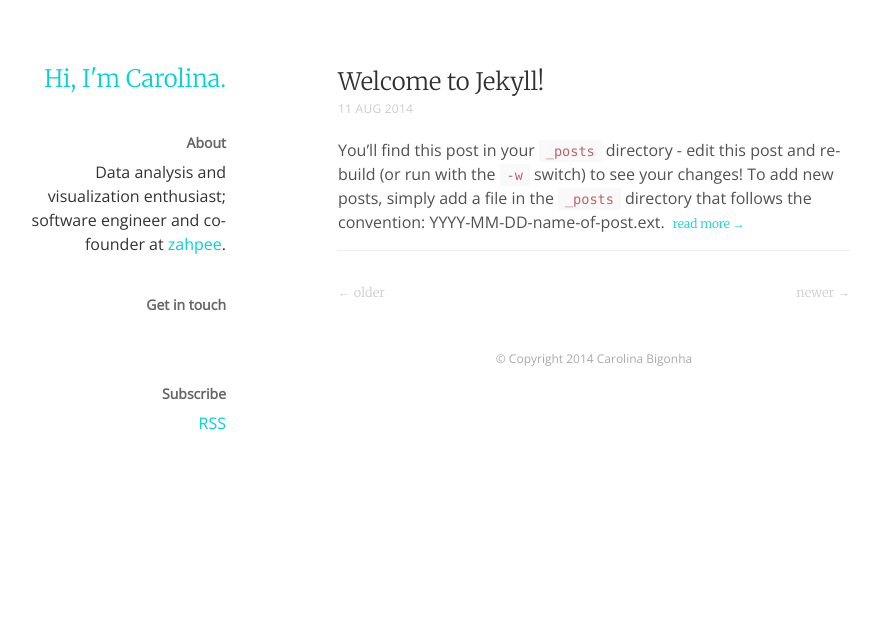
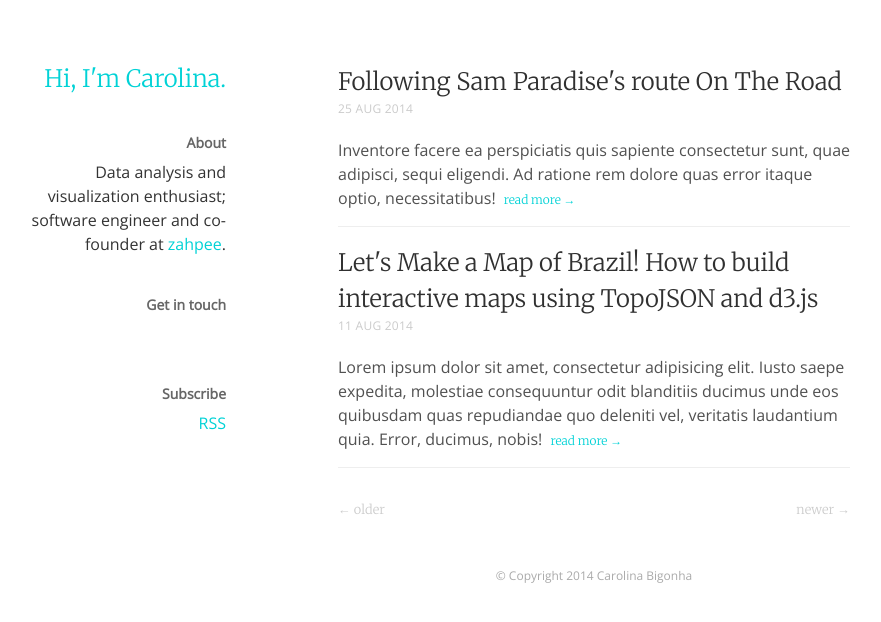
Before and after one commit to carolinabigonha/carolinabigonha.github.io, a Jekyll site: the page built from index.html, in a window 1280 px wide. Shown: the top 622 px of the page, without its empty margins (190-1071 px from the left). Built offline with Jekyll 4.4.1, drawn with Linux system fonts in a browser that asks for light colours; some web fonts are replaced; Markdown is read by kramdown in place of the engine named in the settings; the list of posts is cut into pages by our own code.

Commit message:
small adjustment on layout; august posts outline.

```diff
--- a/_layouts/post.html
+++ b/_layouts/post.html
@@ -5,6 +5,7 @@
 <div class="post">
   <h1 class="post-title">{{ page.title }}</h1>
   <span class="post-date">{{ page.date | date_to_string }}</span>
+  <p class="post-introduction">{{ page.introduction }}</p>
   {{ content }}
 </div>
 
--- /dev/null
+++ b/_posts/2014-08-11-lets-map-a-map-of-brazil.md
@@ -0,0 +1,7 @@
+---
+layout: post
+title:  "Let's Make a Map of Brazil! How to build interactive maps using TopoJSON and d3.js"
+date:   2014-08-11 10:58:53
+introduction: Lorem ipsum dolor sit amet, consectetur adipisicing elit. Iusto saepe expedita, molestiae consequuntur odit blanditiis ducimus unde eos quibusdam quas repudiandae quo deleniti vel, veritatis laudantium quia. Error, ducimus, nobis!
+categories: map, visualization, d3
+---
--- a/_posts/2014-08-11-welcome-to-jekyll.md
+++ /dev/null
@@ -1,24 +0,0 @@
----
-layout: post
-title:  "Welcome to Jekyll!"
-date:   2014-08-11 20:39:53
-categories: jekyll update
----
-
-You'll find this post in your `_posts` directory - edit this post and re-build (or run with the `-w` switch) to see your changes!
-To add new posts, simply add a file in the `_posts` directory that follows the convention: YYYY-MM-DD-name-of-post.ext.
-
-Jekyll also offers powerful support for code snippets:
-
-{% highlight ruby %}
-def print_hi(name)
-  puts "Hi, #{name}"
-end
-print_hi('Tom')
-#=> prints 'Hi, Tom' to STDOUT.
-{% endhighlight %}
-
-Check out the [Jekyll docs][jekyll] for more info on how to get the most out of Jekyll. File all bugs/feature requests at [Jekyll's GitHub repo][jekyll-gh].
-
-[jekyll-gh]: https://github.com/jekyll/jekyll
-[jekyll]:    http://jekyllrb.com
--- /dev/null
+++ b/_posts/2014-08-25-on-the-road-visualized.md
@@ -0,0 +1,7 @@
+---
+layout: post
+title:  "Following Sam Paradise's route On The Road"
+date:   2014-08-25 17:58:53
+introduction: Inventore facere ea perspiciatis quis sapiente consectetur sunt, quae adipisci, sequi eligendi. Ad ratione rem dolore quas error itaque optio, necessitatibus!
+categories: machine learning, visualization
+---
--- a/index.html
+++ b/index.html
@@ -12,7 +12,9 @@
       </a>
     </h1>
     <span class="post-date">{{ post.date | date_to_string }}</span>
-      <p> {{ post.excerpt | remove: '<p>' | remove: '</p>' }} <a class="read-more" href="{{ post.url }}">read more &#8594;</a></p>
+      <p> {{ post.introduction }} <a class="read-more" href="{{ post.url }}">read more &#8594;</a></p>
+      <!-- <p> {{ post.excerpt | remove: '<p>' | remove: '</p>' }} <a class="read-more" href="{{ post.url }}">read more &#8594;</a></p> -->
+
   </div>
   {% endfor %}
 </div>
--- a/public/css/custom.css
+++ b/public/css/custom.css
@@ -1,5 +1,5 @@
 @import url(http://weloveiconfonts.com/api/?family=entypo);
-.social {
+ .social {
     list-style-type: none;
     margin: 0 0 1rem 0;
     padding: 0;
@@ -39,12 +39,10 @@
         font-size: 16px;
     }
 }
-
 .main {
     max-width: 960px;
     margin: 0 auto;
 }
-
 /* sidebar */
 
 .sidebar {
@@ -85,7 +83,6 @@
     font-size: 12px;
     color: #aaa;
 }
-
 @media (max-width: 48rem) {
     .sidebar {
         text-align: center;
@@ -95,7 +92,6 @@
         display: none;
     }
 }
-
 /* footer */
 
 .footer {
@@ -125,9 +121,7 @@
     border-bottom: 1px solid #EEEEEE;
     margin-bottom: 1.125rem;
 }
-
-.page-title,
-.post-title {
+.page-title, .post-title {
     font-family: "Merriweather", Georgia, serif;
     font-size: 1.5em;
     font-weight: 300;
@@ -142,18 +136,24 @@
     color: #cbcbcb;
     margin-bottom: 20px;
 }
+.post-introduction {
+    font-family: Georgia;
+    font-style: italic;
+    font-size: 1.1em;
+    line-height: 1.75em;
+    padding: 1.5em 0;
+}
+
 /* pagination */
 
 .pagination-item.newer {
     float: right;
 }
-
 .read-more {
     font-family: "Merriweather", Georgia, serif;
     margin-left: .25rem;
     font-size: .75rem;
 }
-
 .pagination {
     color: #ccc;
     font-family: "Merriweather", Georgia, serif;
```
